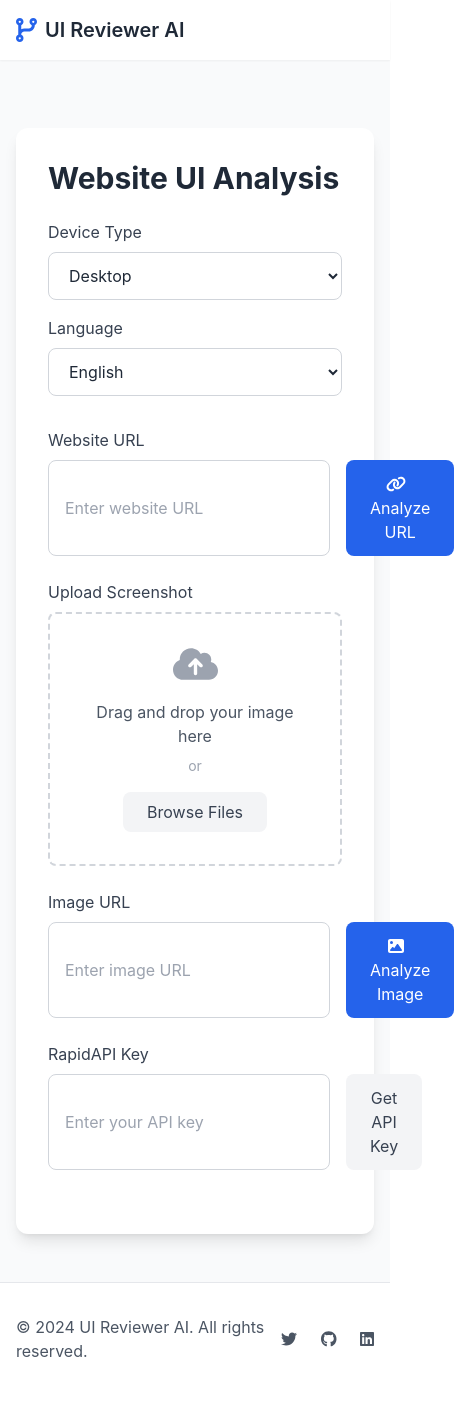
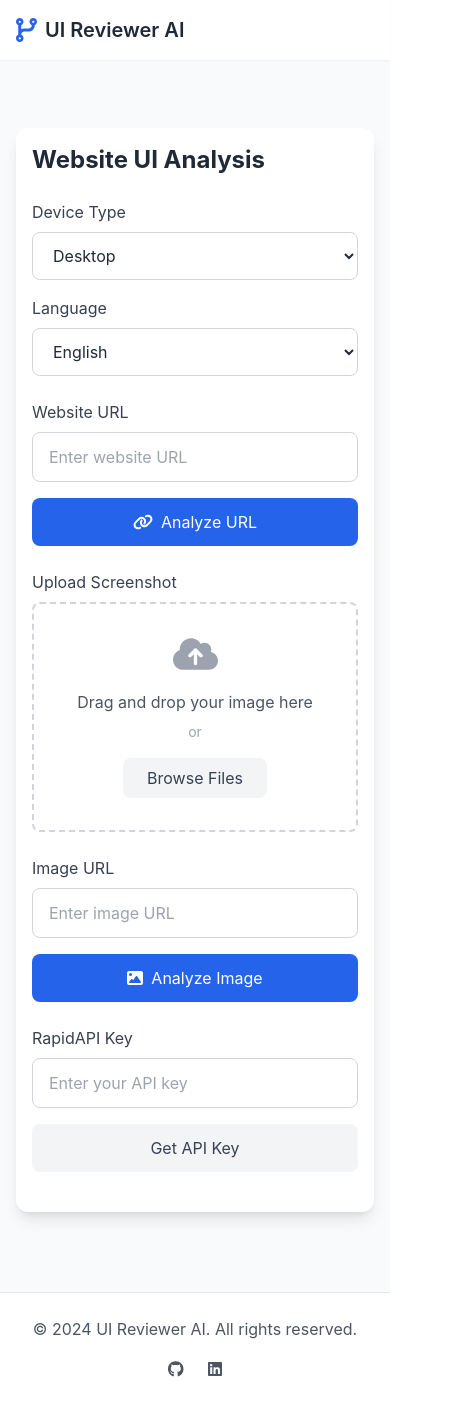
Before and after one commit to smtkuo/ai-website-design-ui-ux-reviewer, a plain HTML site: page index.html in a window 390 px wide. Shown: the whole page, 454 px wide, since content can reach past the window. Drawn offline with nearby package versions, Linux system fonts and the light colour scheme.

Commit message:
fix: responsive design enhancements

```diff
--- a/index.html
+++ b/index.html
@@ -23,8 +23,8 @@
                         <span class="text-xl font-semibold text-gray-800">UI Reviewer AI</span>
                     </div>
                     <nav class="hidden md:flex space-x-8">
-                        <span class="text-gray-600 hover:text-blue-600 cursor-pointer">Documentation</span>
-                        <span class="text-gray-600 hover:text-blue-600 cursor-pointer">Pricing</span>
+                        <span class="text-gray-600 hover:text-blue-600 cursor-pointer" onclick="window.open('https://rapidapi.com/bilgisamapi-api2/api/ai-website-design-checker-ui-ux-analysis-tool', '_blank')">Documentation</span>
+                        <span class="text-gray-600 hover:text-blue-600 cursor-pointer" onclick="window.open('https://rapidapi.com/bilgisamapi-api2/api/ai-website-design-checker-ui-ux-analysis-tool', '_blank')">Pricing</span>
                         <span class="text-gray-600 hover:text-blue-600 cursor-pointer" onclick="window.open('https://rapidapi.com/bilgisamapi-api2/api/ai-website-design-checker-ui-ux-analysis-tool', '_blank')">Get API Key</span>
                     </nav>
                 </div>
@@ -32,13 +32,13 @@
         </header>
 
         <!-- Main Content -->
-        <main class="container mx-auto px-4 pt-24 pb-12">
+        <main class="container mx-auto px-4 sm:px-6 lg:px-8 pt-24 pb-12">
             <!-- Analyzer Section -->
-            <section id="analyzer" class="max-w-4xl mx-auto bg-white rounded-xl shadow-lg p-8 mt-8">
-                <h1 class="text-3xl font-bold text-gray-800 mb-6">Website UI Analysis</h1>
+            <section id="analyzer" class="max-w-4xl mx-auto bg-white rounded-xl shadow-lg p-4 sm:p-6 lg:p-8 mt-8">
+                <h1 class="text-2xl sm:text-3xl font-bold text-gray-800 mb-6">Website UI Analysis</h1>
 
                 <!-- Settings -->
-                <div class="grid grid-cols-1 md:grid-cols-2 gap-4 mb-8">
+                <div class="grid grid-cols-1 sm:grid-cols-2 gap-4 mb-6 sm:mb-8">
                     <div>
                         <label class="block text-gray-700 mb-2">Device Type</label>
                         <select id="deviceType" class="w-full border border-gray-300 rounded-lg px-4 py-3 focus:outline-none focus:ring-2 focus:ring-blue-500 bg-white">
@@ -67,9 +67,9 @@
                 <!-- URL Analysis -->
                 <div class="mb-6">
                     <label class="block text-gray-700 mb-2">Website URL</label>
-                    <div class="flex gap-4">
-                        <input type="url" id="webPageUrl" placeholder="Enter website URL" class="flex-1 border border-gray-300 rounded-lg px-4 py-3 focus:outline-none focus:ring-2 focus:ring-blue-500">
-                        <button onclick="analyzeWebPage()" class="bg-blue-600 text-white px-6 py-3 rounded-lg hover:bg-blue-700 transition">
+                    <div class="flex flex-col sm:flex-row gap-4">
+                        <input type="url" id="webPageUrl" placeholder="Enter website URL" class="w-full sm:flex-1 border border-gray-300 rounded-lg px-4 py-3 focus:outline-none focus:ring-2 focus:ring-blue-500">
+                        <button onclick="analyzeWebPage()" class="w-full sm:w-auto bg-blue-600 text-white px-6 py-3 rounded-lg hover:bg-blue-700 transition">
                             <i class="fa-solid fa-link mr-2"></i>Analyze URL
                         </button>
                     </div>
@@ -89,8 +89,8 @@
                             </button>
                         </div>
                         <div id="imagePreview" class="hidden flex-col items-center">
-                            <img id="previewImg" src="" alt="Preview" class="max-h-48 mb-4 rounded-lg shadow-md">
-                            <div class="flex gap-2">
+                            <img id="previewImg" src="" alt="Preview" class="max-h-48 w-full sm:w-auto mb-4 rounded-lg shadow-md object-contain">
+                            <div class="flex flex-col sm:flex-row gap-2">
                                 <button onclick="analyzeUploadedImage()" class="bg-blue-600 text-white px-6 py-2 rounded-lg hover:bg-blue-700 transition">
                                     <i class="fa-solid fa-wand-magic-sparkles mr-2"></i>Analyze
                                 </button>
@@ -105,20 +105,20 @@
                 <!-- Image URL Analysis -->
                 <div class="mb-6">
                     <label class="block text-gray-700 mb-2">Image URL</label>
-                    <div class="flex gap-4">
-                        <input type="url" id="imageUrl" placeholder="Enter image URL" class="flex-1 border border-gray-300 rounded-lg px-4 py-3 focus:outline-none focus:ring-2 focus:ring-blue-500">
-                        <button onclick="analyzeImageUrl()" class="bg-blue-600 text-white px-6 py-3 rounded-lg hover:bg-blue-700 transition">
+                    <div class="flex flex-col sm:flex-row gap-4">
+                        <input type="url" id="imageUrl" placeholder="Enter image URL" class="w-full sm:flex-1 border border-gray-300 rounded-lg px-4 py-3 focus:outline-none focus:ring-2 focus:ring-blue-500">
+                        <button onclick="analyzeImageUrl()" class="w-full sm:w-auto bg-blue-600 text-white px-6 py-3 rounded-lg hover:bg-blue-700 transition">
                             <i class="fa-solid fa-image mr-2"></i>Analyze Image
                         </button>
                     </div>
                 </div>
 
                 <!-- API Key Input -->
-                <div class="mb-8">
+                <div class="mb-6 sm:mb-8">
                     <label class="block text-gray-700 mb-2">RapidAPI Key</label>
-                    <div class="flex gap-4">
-                        <input type="password" id="apiKey" placeholder="Enter your API key" class="flex-1 border border-gray-300 rounded-lg px-4 py-3 focus:outline-none focus:ring-2 focus:ring-blue-500">
-                        <button onclick="window.open('https://rapidapi.com/bilgisamapi-api2/api/ai-website-design-checker-ui-ux-analysis-tool', '_blank')" class="bg-gray-100 text-gray-700 px-6 py-3 rounded-lg hover:bg-gray-200 transition">
+                    <div class="flex flex-col sm:flex-row gap-4">
+                        <input type="password" id="apiKey" placeholder="Enter your API key" class="w-full sm:flex-1 border border-gray-300 rounded-lg px-4 py-3 focus:outline-none focus:ring-2 focus:ring-blue-500">
+                        <button onclick="window.open('https://rapidapi.com/bilgisamapi-api2/api/ai-website-design-checker-ui-ux-analysis-tool', '_blank')" class="w-full sm:w-auto bg-gray-100 text-gray-700 px-6 py-3 rounded-lg hover:bg-gray-200 transition">
                             Get API Key
                         </button>
                     </div>
@@ -127,7 +127,7 @@
 
             <!-- Results Section -->
             <section id="results" class="max-w-4xl mx-auto mt-8 hidden">
-                <div class="bg-white rounded-xl shadow-lg p-8">
+                <div class="bg-white rounded-xl shadow-lg p-4 sm:p-6 lg:p-8">
                     <div class="flex items-center justify-between mb-6">
                         <h2 class="text-2xl font-bold text-gray-800">Analysis Results</h2>
                         <span id="analysisStatus" class="bg-blue-100 text-blue-600 px-4 py-1 rounded-full text-sm">Processing</span>
@@ -135,11 +135,11 @@
                     <div id="loadingSpinner" class="flex items-center justify-center py-12">
                         <div class="animate-spin rounded-full h-16 w-16 border-4 border-blue-600 border-t-transparent"></div>
                     </div>
-                    <div id="analysisResults" class="space-y-6 hidden">
+                    <div id="analysisResults" class="space-y-4 sm:space-y-6 hidden">
                         <!-- Summary Section -->
-                        <div class="border-b border-gray-200 pb-6">
-                            <div class="flex items-center gap-4 mb-4">
-                                <div class="text-4xl font-bold text-blue-600" id="overallScore">0/10</div>
+                        <div class="border-b border-gray-200 pb-4 sm:pb-6">
+                            <div class="flex flex-col sm:flex-row items-start sm:items-center gap-4 mb-4">
+                                <div class="text-3xl sm:text-4xl font-bold text-blue-600" id="overallScore">0/10</div>
                                 <div class="flex-1">
                                     <h3 class="text-lg font-semibold text-gray-800 mb-1">Overall Score</h3>
                                     <p class="text-gray-600" id="summaryBrief"></p>
@@ -151,15 +151,15 @@
                             </div>
                         </div>
 
-                        <!-- Analysis Sections -->
-                        <div id="analysisCategories" class="space-y-6">
+                        <!-- Analysis Categories -->
+                        <div id="analysisCategories" class="space-y-4 sm:space-y-6">
                             <!-- Categories will be dynamically added here -->
                         </div>
 
                         <!-- Recommendations Section -->
-                        <div class="border-t border-gray-200 pt-6">
+                        <div class="border-t border-gray-200 pt-4 sm:pt-6">
                             <h3 class="text-lg font-semibold text-gray-800 mb-4">Recommendations</h3>
-                            <div id="recommendations" class="grid gap-4 grid-cols-1 md:grid-cols-2">
+                            <div id="recommendations" class="grid gap-4 grid-cols-1 sm:grid-cols-2">
                                 <!-- Recommendations will be dynamically added here -->
                             </div>
                         </div>
@@ -169,15 +169,12 @@
         </main>
 
         <!-- Footer -->
-        <footer id="footer" class="bg-white border-t">
-            <div class="container mx-auto px-4 py-8">
-                <div class="flex justify-between items-center">
-                    <p class="text-gray-600">&copy; 2024 UI Reviewer AI. All rights reserved.</p>
+        <footer id="footer" class="bg-white border-t mt-8">
+            <div class="container mx-auto px-4 sm:px-6 lg:px-8 py-6 sm:py-8">
+                <div class="flex flex-col sm:flex-row justify-between items-center gap-4">
+                    <p class="text-gray-600 text-center sm:text-left">&copy; 2024 UI Reviewer AI. All rights reserved.</p>
                     <div class="flex space-x-6">
-                        <a href="#" class="text-gray-600 hover:text-blue-600">
-                            <i class="fa-brands fa-twitter"></i>
-                        </a>
-                        <a href="#" class="text-gray-600 hover:text-blue-600">
+                        <a href="https://github.com/smtkuo/ai-website-design-ui-ux-reviewer" class="text-gray-600 hover:text-blue-600">
                             <i class="fa-brands fa-github"></i>
                         </a>
                         <a href="https://www.linkedin.com/in/samet-utku-olgun/" class="text-gray-600 hover:text-blue-600">
```
